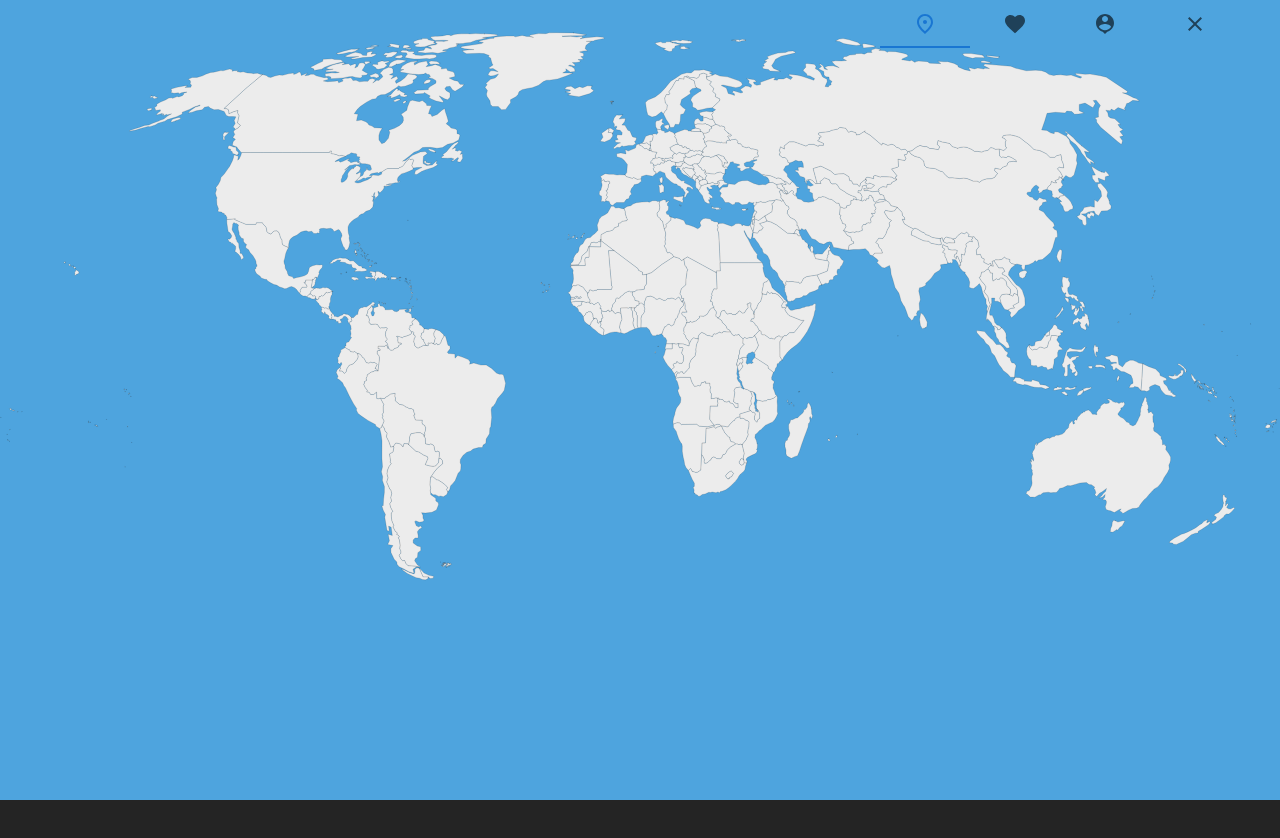
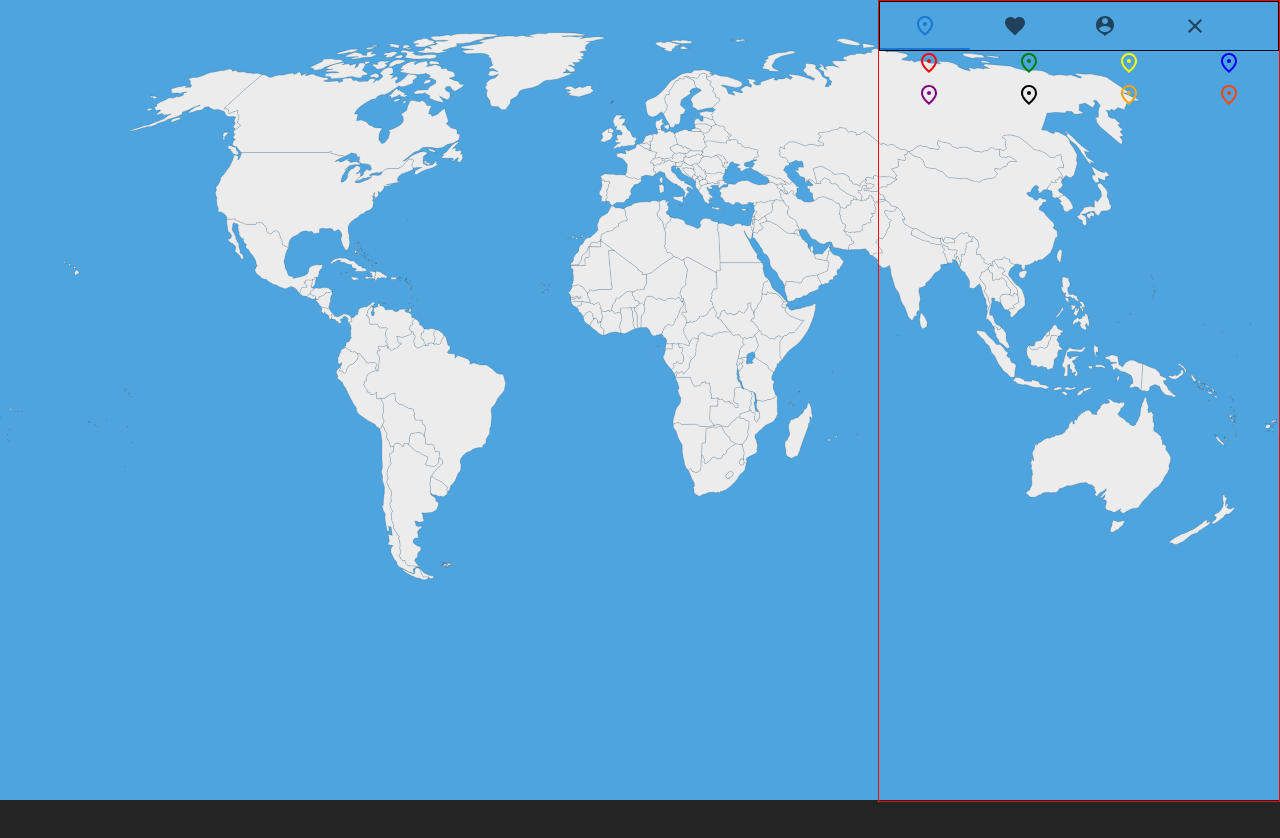
Before and after one commit to mejiae1994/mapeeter, a React (Vite) app: page / in a window 1280 px wide. Both pictures are taken after a click on the button "MENU". Shown: the top 838 px of the page. Built offline with nearby package versions, Linux system fonts and the light colour scheme.

Commit message:
working on the start of selecting and dropping pins on the map

```diff
--- a/package.json
+++ b/package.json
@@ -16,6 +16,7 @@
     "@mui/material": "^5.12.3",
     "react": "^18.2.0",
     "react-dom": "^18.2.0",
+    "react-draggable": "^4.4.5",
     "react-svg": "^16.1.11"
   },
   "devDependencies": {
--- a/src/App.css
+++ b/src/App.css
@@ -22,3 +22,7 @@ svg path:hover {
   cursor: pointer;
   fill: rgb(167, 126, 126);
 }
+
+.selected {
+  background-color: rgb(222, 220, 220);
+}
--- a/src/App.tsx
+++ b/src/App.tsx
@@ -1,12 +1,27 @@
+import React, { useState } from "react";
 import "./App.css";
 import Map from "./components/Map";
-import Path from "./components/Path";
 import Drawer from "./components/SideBar";
 
+type Pin = {
+  x?: number;
+  y?: number;
+  color: string;
+  positioning?: string;
+};
+
 function App() {
+  //App will probably handle the creation of pins by lifting state up, maintain a list of pins with positions to be passed into the Map component
+  //push pin into array only after being dropped into place?
+  const [currentPin, setCurrentPin] = useState<Pin | null>(null);
+
+  function handleCurrentPin(event: React.MouseEvent): void {
+    console.log(event);
+  }
+
   return (
     <div>
-      <Path />
+      <Map />
       <Drawer />
     </div>
   );
--- a/src/components/Path.tsx
+++ /dev/null
@@ -1,83 +0,0 @@
-import React, { useEffect, useRef, useState } from "react";
-import paths from "../assets/path.json";
-
-type Position = {
-  x: number;
-  y: number;
-};
-
-export default function Path() {
-  const [path, setPath] = useState<any>([]);
-  const [hover, setHover] = useState<Position>({ x: 0, y: 0 });
-  const [currentCountry, setCurrentCountry] = useState<string>("");
-
-  function handlePathClick(e: React.MouseEvent<SVGElement>): void {
-    e.stopPropagation();
-    let currentPath: SVGElement = e.currentTarget;
-    let pathName: null | string = currentPath.getAttribute("name");
-    let pathClass: null | string = currentPath.getAttribute("class");
-    console.log(pathName || pathClass);
-  }
-  function handleCountryName(
-    e: React.MouseEvent<SVGElement>,
-    pathName: string | null,
-    pathClass: string | null
-  ): void {
-    e.stopPropagation();
-    let clientX = e.clientX + 20;
-    let clientY = e.clientY + 20;
-    setHover({ ...hover, x: clientX, y: clientY });
-    let countryName: string | null = pathName || pathClass;
-    setCurrentCountry(countryName as string);
-    // console.log(pathName || pathClass);
-  }
-
-  const pathElements = paths.map((path, index) => (
-    <path
-      onClick={handlePathClick}
-      onMouseMove={(e) => handleCountryName(e, path.name, path.class)}
-      onMouseLeave={() => {
-        setCurrentCountry("");
-      }}
-      d={path.d}
-      key={index}
-      id={path.id ? path.id : undefined}
-      className={path.class ? path.class : undefined}
-      name={path.name ? path.name : undefined}
-    />
-  ));
-
-  console.log(hover);
-  return (
-    <>
-      <svg
-        baseProfile="tiny"
-        fill="#ececec"
-        height="100%"
-        stroke="black"
-        strokeLinecap="round"
-        strokeLinejoin="round"
-        strokeWidth=".2"
-        version="1.2"
-        viewBox="0 -50 2000 1400"
-        width="100%"
-        xmlns="http://www.w3.org/2000/svg"
-      >
-        {...pathElements}
-      </svg>
-      {currentCountry && (
-        <h2
-          style={{
-            color: "black",
-            opacity: 0.8,
-            position: "absolute",
-            top: hover.y || 20,
-            left: hover.x || 20,
-          }}
-        >
-          {currentCountry}
-        </h2>
-      )}
-    </>
-  );
-}
--- a/src/components/SideBar.tsx
+++ b/src/components/SideBar.tsx
@@ -1,21 +1,40 @@
-import * as React from "react";
+import React, { useEffect, useState } from "react";
 import Box from "@mui/material/Box";
-import Drawer from "@mui/material/Drawer";
 import Button from "@mui/material/Button";
+import Grid from "@mui/material/Grid";
 import Tabs from "@mui/material/Tabs";
 import Tab from "@mui/material/Tab";
 import PlaceOutlinedIcon from "@mui/icons-material/PlaceOutlined";
 import FavoriteIcon from "@mui/icons-material/Favorite";
 import PersonPinIcon from "@mui/icons-material/PersonPin";
 import CloseIcon from "@mui/icons-material/Close";
+import Pin from "./Pin";
+import Draggable from "react-draggable";
 
 type Anchor = "Menu";
 
+type Pin = {
+  x?: number;
+  y?: number;
+  color?: string;
+  positioning?: string;
+};
+
 export default function Drawser() {
-  const [menuOpen, setMenuOpen] = React.useState({
-    Menu: false,
-  });
-  const [currentTab, setCurrentTab] = React.useState(0);
+  const [menuOpen, setMenuOpen] = useState({ Menu: false });
+  const [currentTab, setCurrentTab] = useState(0);
+  const [pins, setPins] = useState<Pin[]>([]);
+  const [currentPin, setCurrentPin] = useState<Pin | null>(null);
+  const [selected, setSelected] = useState<number | null>(null);
+
+  const handleGridItemClick = (event: React.MouseEvent, index: number) => {
+    setSelected(index);
+    let mouseX = event.nativeEvent.clientX - 200;
+    let mouseY = event.nativeEvent.clientY + 100;
+    let color = "violet";
+    let pin: Pin = { x: mouseX, y: mouseY, color: color };
+    setCurrentPin(pin);
+  };
 
   const handleTabChange = (event: React.SyntheticEvent, newValue: number) => {
     setCurrentTab(newValue);
@@ -27,13 +46,46 @@ export default function Drawser() {
       setMenuOpen({ ...menuOpen, Menu: open });
     };
 
+  //create pin if currentpintab is not null and left click over a path occurs
+  //lift state up and make sure it only creates when clicked on paths
+  function handleCreatePin(e: React.MouseEvent | any) {
+    e.stopPropagation();
+
+    if (
+      e.nativeEvent.target?.attributes?.role?.value === "presentation" &&
+      currentPin != null
+    ) {
+      console.log(
+        "mouseup click",
+        e.nativeEvent.target?.attributes?.role?.value
+      );
+      setPins([...pins, currentPin as Pin]);
+    }
+  }
+
+  const mapPins = pins.map((pin, index) => {
+    let thePosition = pin.positioning || "static";
+    return (
+      <Draggable key={index}>
+        <PlaceOutlinedIcon
+          sx={{
+            position: "absolute",
+            top: pin.y,
+            left: pin.x,
+            color: pin.color,
+          }}
+        />
+      </Draggable>
+    );
+  });
+
   // content that gets rendered when menu opens
   const list = (anchor: Anchor) => (
     <Box
       sx={{
         width: 400,
         height: "100vh",
-        // border: "1px solid red",
+        border: "1px solid red",
         position: "absolute",
         top: 0,
         right: 0,
@@ -41,9 +93,10 @@ export default function Drawser() {
         fontSize: "1.2rem",
       }}
       role="presentation"
+      onClick={handleCreatePin}
     >
       <Tabs
-        sx={{}}
+        sx={{ border: "1px solid black" }}
         value={currentTab}
         onChange={handleTabChange}
         aria-label="icon tabs example"
@@ -57,10 +110,84 @@ export default function Drawser() {
           aria-label="Close"
         />
       </Tabs>
+      {/*
+        click on pin
+        onclick start event to create pin with location of mouse
+        dragable, on drag event, move the pin location
+        add pins to array
+        render all pins of that array at specific locations
+      */}
+      {currentTab === 0 && (
+        <Grid container columns={8}>
+          <Grid
+            onClick={(e) => handleGridItemClick(e, 0)}
+            item
+            xs={2}
+            className={selected === 0 ? "selected" : ""}
+          >
+            <PlaceOutlinedIcon sx={{ color: "red" }} />
+          </Grid>
+          <Grid
+            onClick={(e) => handleGridItemClick(e, 1)}
+            item
+            xs={2}
+            className={selected === 1 ? "selected" : ""}
+          >
+            <PlaceOutlinedIcon sx={{ color: "green" }} />
+          </Grid>
+          <Grid
+            onClick={(e) => handleGridItemClick(e, 2)}
+            item
+            xs={2}
+            className={selected === 2 ? "selected" : ""}
+          >
+            <PlaceOutlinedIcon sx={{ color: "yellow" }} />
+          </Grid>
+          <Grid
+            onClick={(e) => handleGridItemClick(e, 3)}
+            item
+            xs={2}
+            className={selected === 3 ? "selected" : ""}
+          >
+            <PlaceOutlinedIcon sx={{ color: "blue" }} />
+          </Grid>
+          <Grid
+            onClick={(e) => handleGridItemClick(e, 4)}
+            item
+            xs={2}
+            className={selected === 4 ? "selected" : ""}
+          >
+            <PlaceOutlinedIcon sx={{ color: "purple" }} />
+          </Grid>
+          <Grid
+            onClick={(e) => handleGridItemClick(e, 5)}
+            item
+            xs={2}
+            className={selected === 5 ? "selected" : ""}
+          >
+            <PlaceOutlinedIcon sx={{ color: "black" }} />
+          </Grid>
+          <Grid
+            onClick={(e) => handleGridItemClick(e, 6)}
+            item
+            xs={2}
+            className={selected === 6 ? "selected" : ""}
+          >
+            <PlaceOutlinedIcon sx={{ color: "orange" }} />
+          </Grid>
+          <Grid
+            onClick={(e) => handleGridItemClick(e, 7)}
+            item
+            xs={2}
+            className={selected === 7 ? "selected" : ""}
+          >
+            <PlaceOutlinedIcon sx={{ color: "orangered" }} />
+          </Grid>
+        </Grid>
+      )}
     </Box>
   );
 
-  console.log(menuOpen["Menu"]);
   return (
     <>
       {!menuOpen["Menu"] && (
@@ -78,6 +205,8 @@ export default function Drawser() {
         </Button>
       )}
       {menuOpen["Menu"] && list("Menu")}
+
+      {mapPins && mapPins}
     </>
   );
 }
```
Also changed, not shown: src/components/Map.tsx (+73 -21 lines), src/components/Pin.tsx (+16 -8 lines), 1 other file (tests, documents, lock files or other folders).
